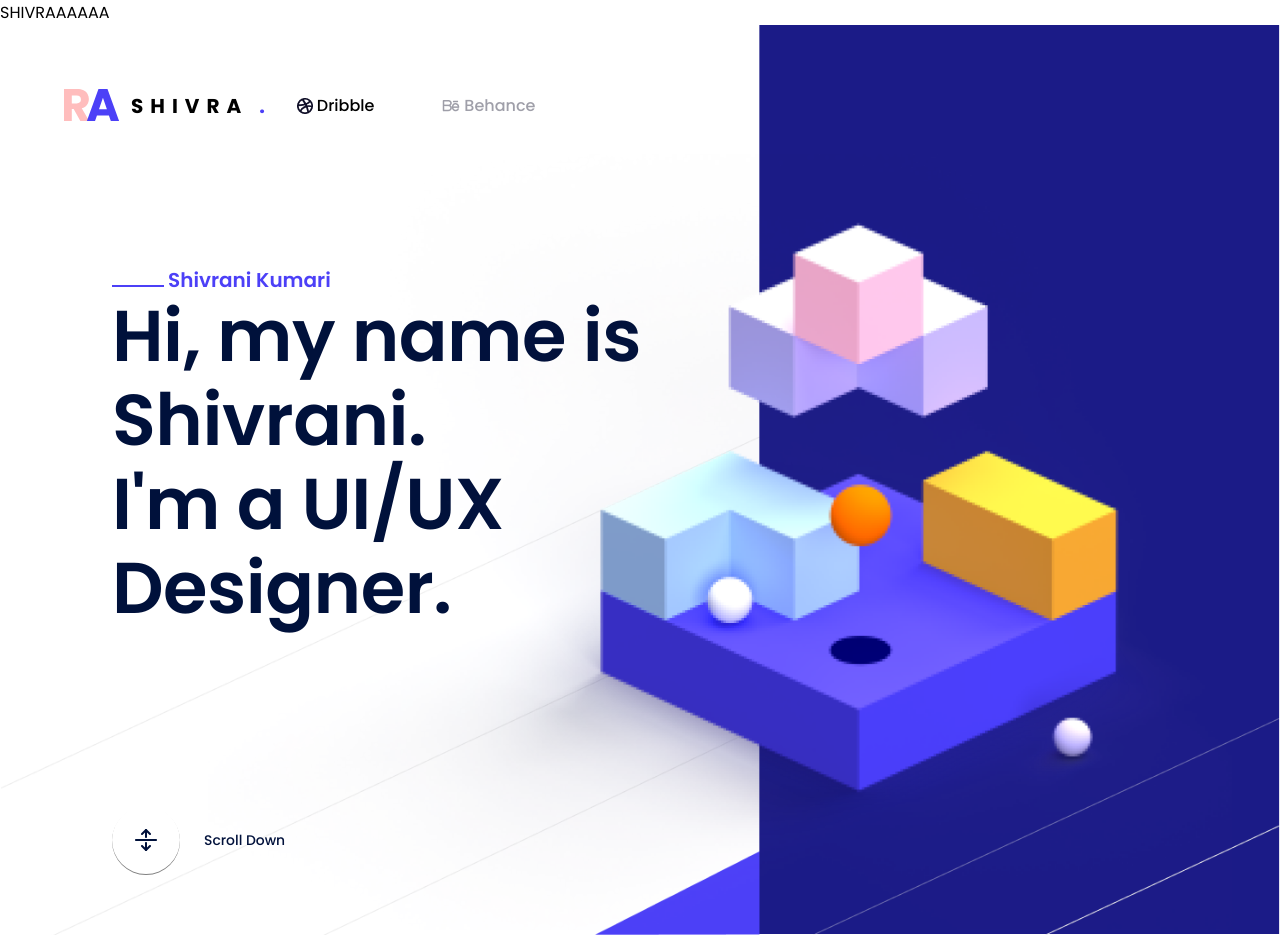
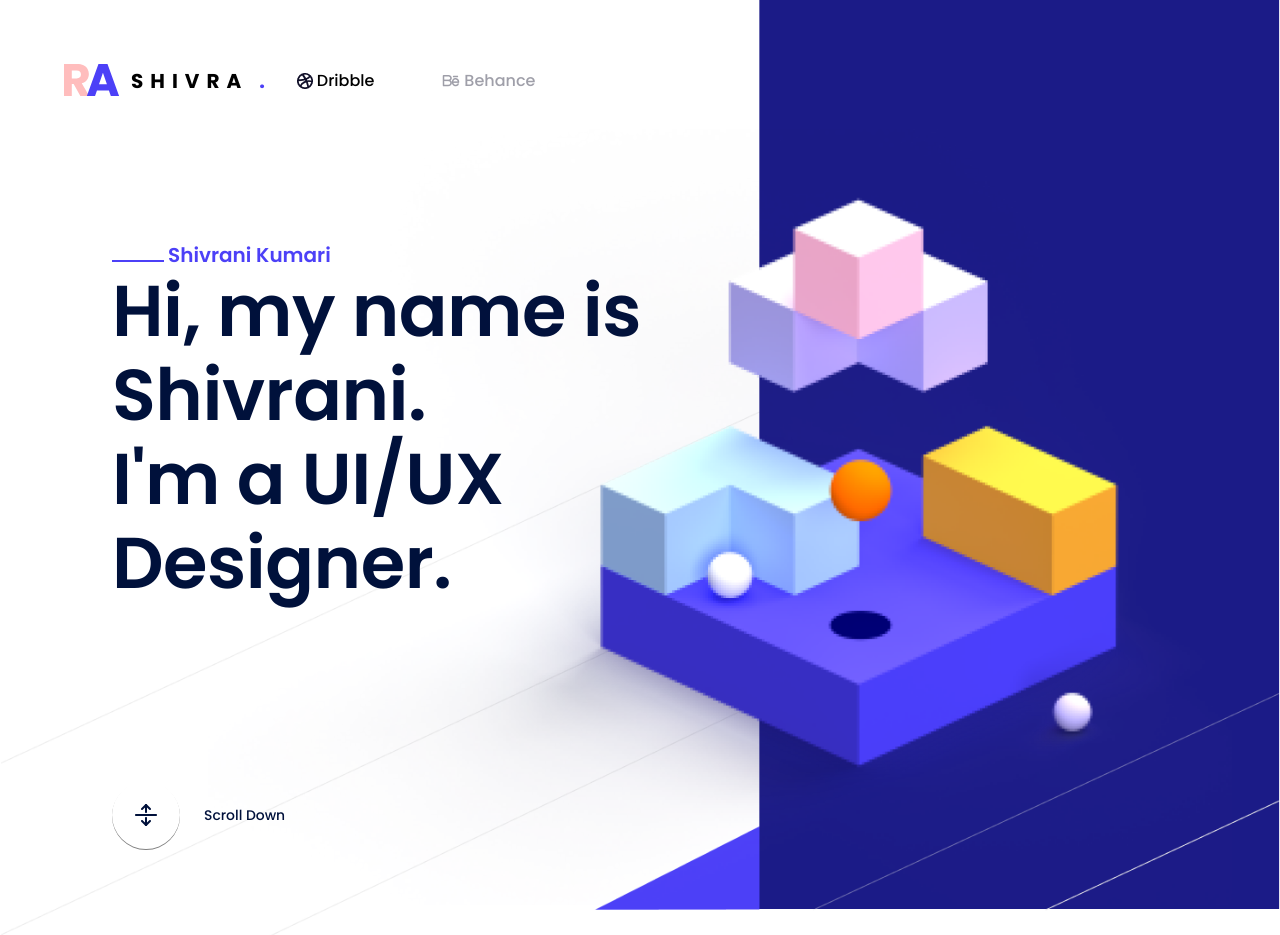
Before and after one commit to AaishaDev/Design-Portfolio, a plain HTML site: page index.html in a window 1280 px wide. Shown: the top 935 px of the page. Drawn offline with nearby package versions, Linux system fonts and the light colour scheme.

Commit message:
Update index.html

```diff
--- a/index.html
+++ b/index.html
@@ -20,7 +20,7 @@
     <title>Shivrani's Portfolio</title>
   </head>
   <body>
-    <p>SHIVRAAAAAA</p>
+
     <div id="top" class="hero">
       <div class="navbar">
         <a class="logo">
```
